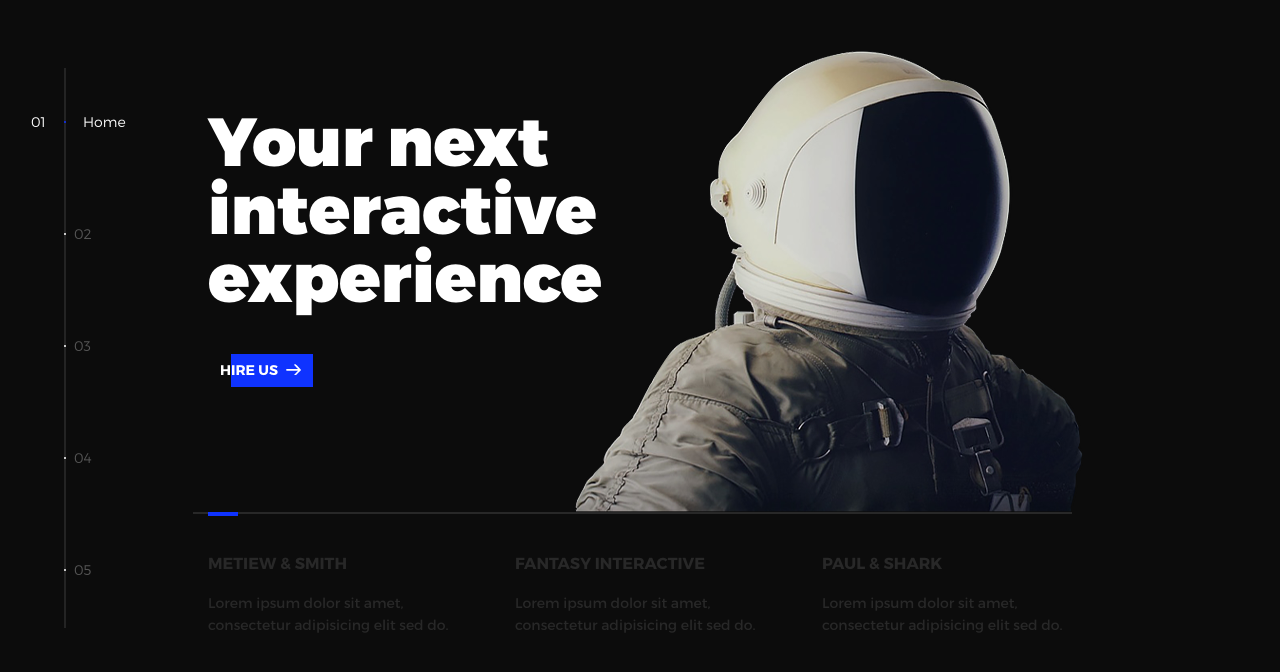
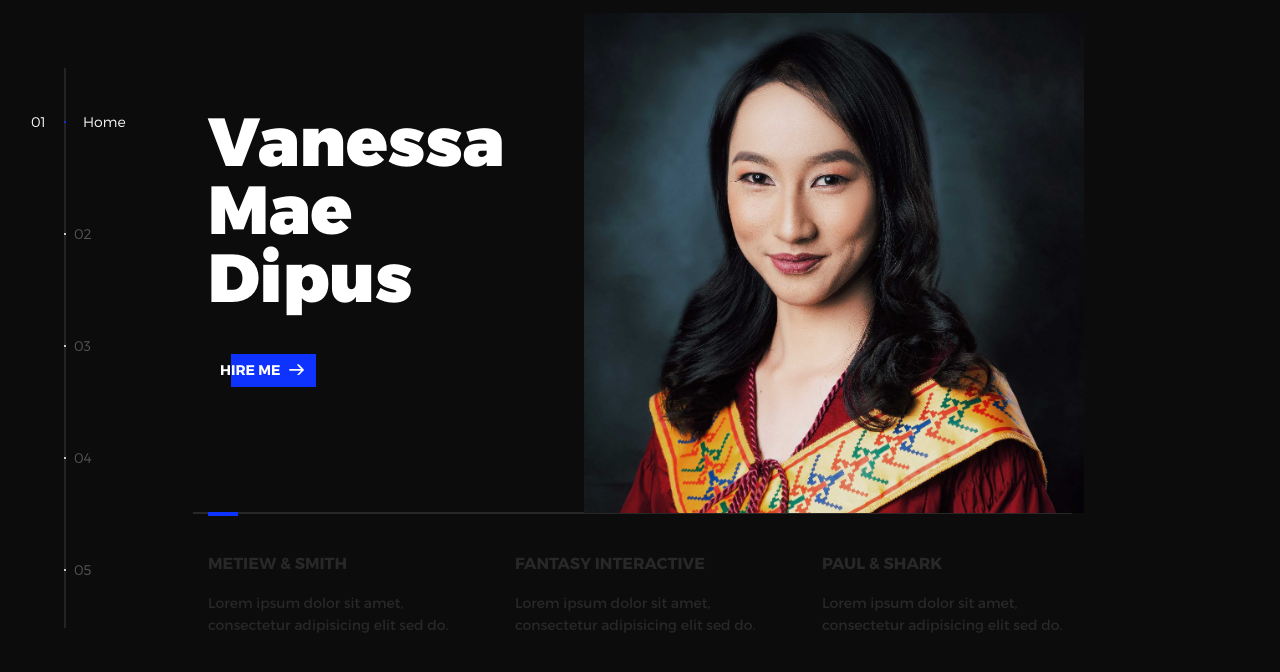
Before and after one commit to vmdipus/Portfolio, a plain HTML site: page index.html in a window 1280 px wide. Shown: the part 52-724 px from the top of the page. Drawn offline with nearby package versions, Linux system fonts and the light colour scheme.

Commit message:
changes in image

```diff
--- a/index.html
+++ b/index.html
@@ -1,7 +1,7 @@
 <!DOCTYPE html>
 <html lang="en">
 <head>
-  <title>Global</title>
+  <title>Vanessa Dipus</title>
   <meta charset="utf-8">
   <meta name="viewport" content="width=device-width, initial-scale=1">
   <meta http-equiv="X-UA-Compatible" content="IE=edge">
@@ -30,7 +30,7 @@
             <img src="assets/img/logo.png" alt="Global">
             <p>Global</p>
           </a>
-          <button class="header--cta cta">Hire Us</button>
+          <button class="header--cta cta">See Me</button>
           <div class="header--nav-toggle">
             <span></span>
           </div>
@@ -48,8 +48,8 @@
           <li class="l-section section section--is-active">
             <div class="intro">
               <div class="intro--banner">
-                <h1>Your next<br>interactive<br>experience</h1>
-                <button class="cta">Hire Us
+                <h1>Vanessa <br> Mae<br>Dipus</h1>
+                <button class="cta">Hire Me
                   <svg version="1.1" id="Layer_1" xmlns="http://www.w3.org/2000/svg" xmlns:xlink="http://www.w3.org/1999/xlink" x="0px" y="0px" viewBox="0 0 150 118" style="enable-background:new 0 0 150 118;" xml:space="preserve">
                   <g transform="translate(0.000000,118.000000) scale(0.100000,-0.100000)">
                     <path d="M870,1167c-34-17-55-57-46-90c3-15,81-100,194-211l187-185l-565-1c-431,0-571-3-590-13c-55-28-64-94-18-137c21-20,33-20,597-20h575l-192-193C800,103,794,94,849,39c20-20,39-29,61-29c28,0,63,30,298,262c147,144,272,271,279,282c30,51,23,60-219,304C947,1180,926,1196,870,1167z"/>
@@ -57,7 +57,7 @@
                   </svg>
                   <span class="btn-background"></span>
                 </button>
-                <img src="assets/img/introduction-visual.png" alt="Welcome">
+                <img width="500" height="auto" src="assets/img/me.jpg" alt="Welcome">
               </div>
               <div class="intro--options">
                 <a href="#0">
```
Also changed, not shown: assets/img/me.jpg (added).
